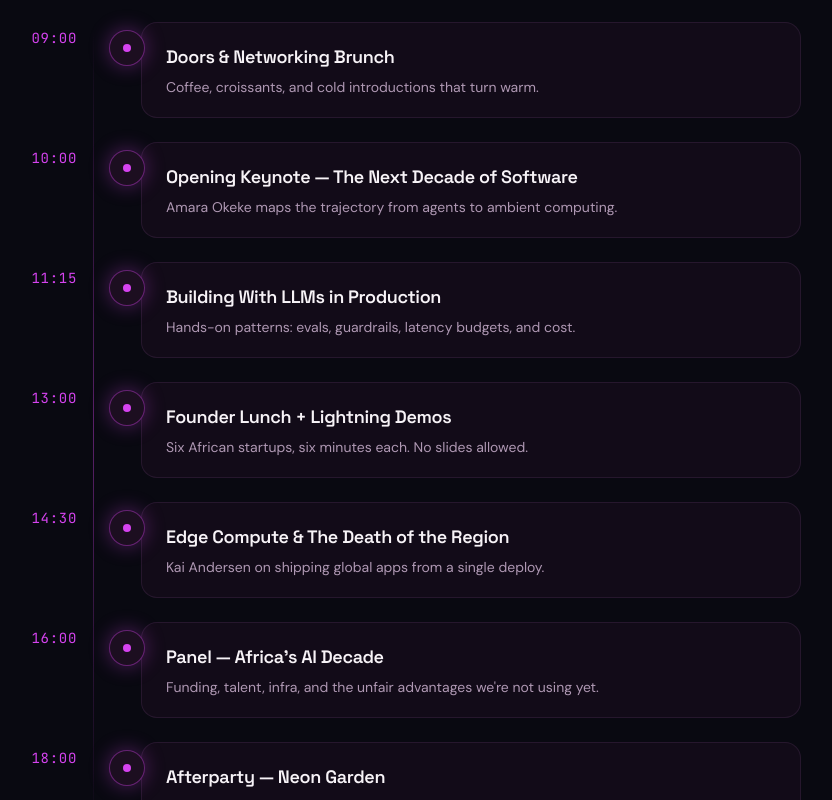
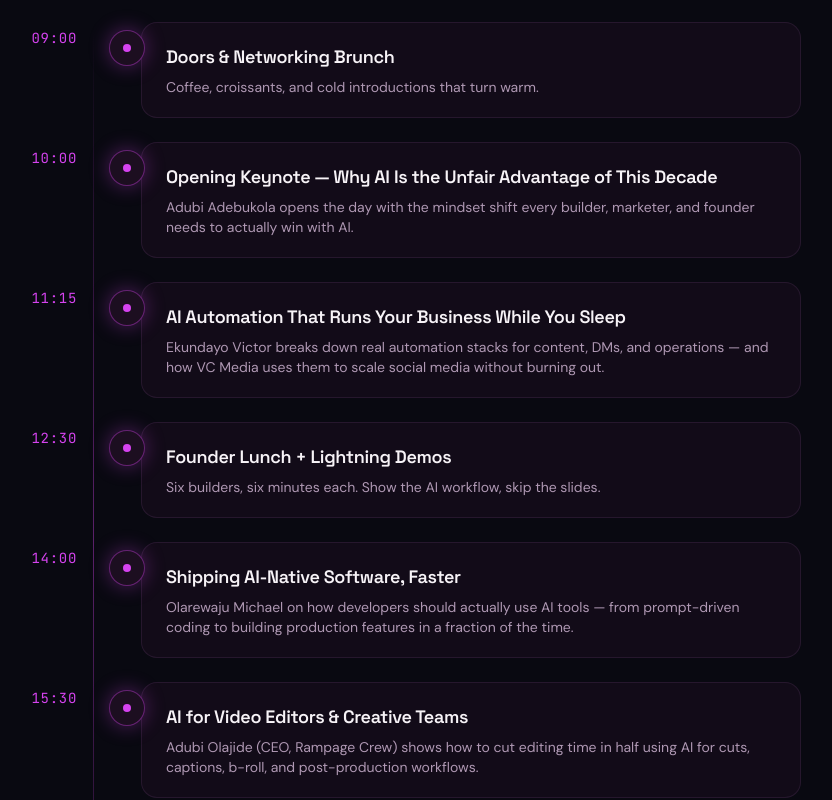
Before and after one commit to sisterbeee/technetworkevent, a React (Vite) app: page / in a window 1280 px wide. Shown: the part 2000-2800 px from the top of the page, without its empty margins (263-1095 px from the left). Built offline with nearby package versions, Linux system fonts and the light colour scheme; the HTML template or start-up script is replaced by a standard one.

Commit message:
Changes
Co-authored-by: sisterbeee <213426539+sisterbeee@users.noreply.github.com>

```diff
--- a/src/pages/Landing.tsx
+++ b/src/pages/Landing.tsx
@@ -61,11 +61,12 @@ const SPEAKERS = [
 
 const SCHEDULE = [
   { time: "09:00", title: "Doors & Networking Brunch", desc: "Coffee, croissants, and cold introductions that turn warm." },
-  { time: "10:00", title: "Opening Keynote — The Next Decade of Software", desc: "Amara Okeke maps the trajectory from agents to ambient computing." },
-  { time: "11:15", title: "Building With LLMs in Production", desc: "Hands-on patterns: evals, guardrails, latency budgets, and cost." },
-  { time: "13:00", title: "Founder Lunch + Lightning Demos", desc: "Six African startups, six minutes each. No slides allowed." },
-  { time: "14:30", title: "Edge Compute & The Death of the Region", desc: "Kai Andersen on shipping global apps from a single deploy." },
-  { time: "16:00", title: "Panel — Africa's AI Decade", desc: "Funding, talent, infra, and the unfair advantages we're not using yet." },
+  { time: "10:00", title: "Opening Keynote — Why AI Is the Unfair Advantage of This Decade", desc: "Adubi Adebukola opens the day with the mindset shift every builder, marketer, and founder needs to actually win with AI." },
+  { time: "11:15", title: "AI Automation That Runs Your Business While You Sleep", desc: "Ekundayo Victor breaks down real automation stacks for content, DMs, and operations — and how VC Media uses them to scale social media without burning out." },
+  { time: "12:30", title: "Founder Lunch + Lightning Demos", desc: "Six builders, six minutes each. Show the AI workflow, skip the slides." },
+  { time: "14:00", title: "Shipping AI-Native Software, Faster", desc: "Olarewaju Michael on how developers should actually use AI tools — from prompt-driven coding to building production features in a fraction of the time." },
+  { time: "15:30", title: "AI for Video Editors & Creative Teams", desc: "Adubi Olajide (CEO, Rampage Crew) shows how to cut editing time in half using AI for cuts, captions, b-roll, and post-production workflows." },
+  { time: "16:45", title: "Panel — Using AI Tools The Right Way", desc: "All four speakers, one stage. Honest takes on what's hype, what's worth your time, and the prompts/tools they actually use every day." },
   { time: "18:00", title: "Afterparty — Neon Garden", desc: "Live set, open bar, and the conversations the talks couldn't fit." },
 ];
 
```
